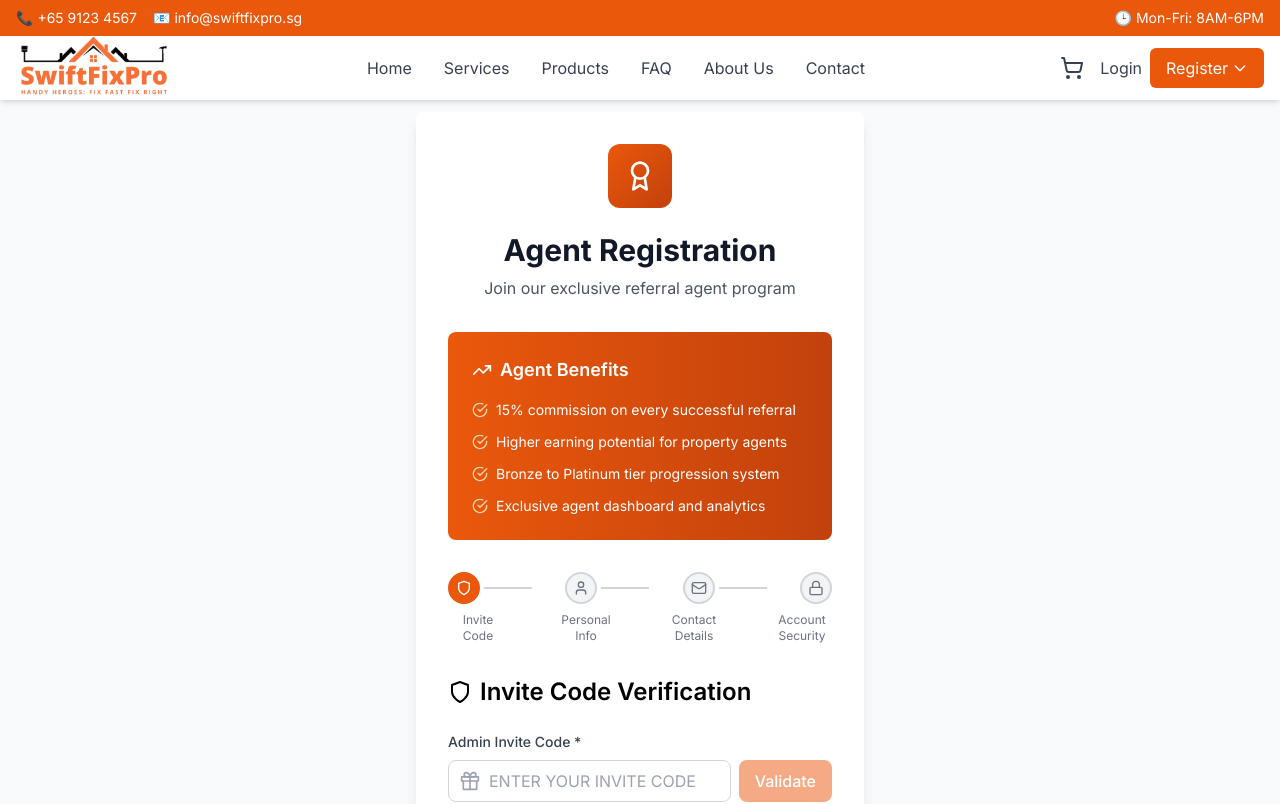
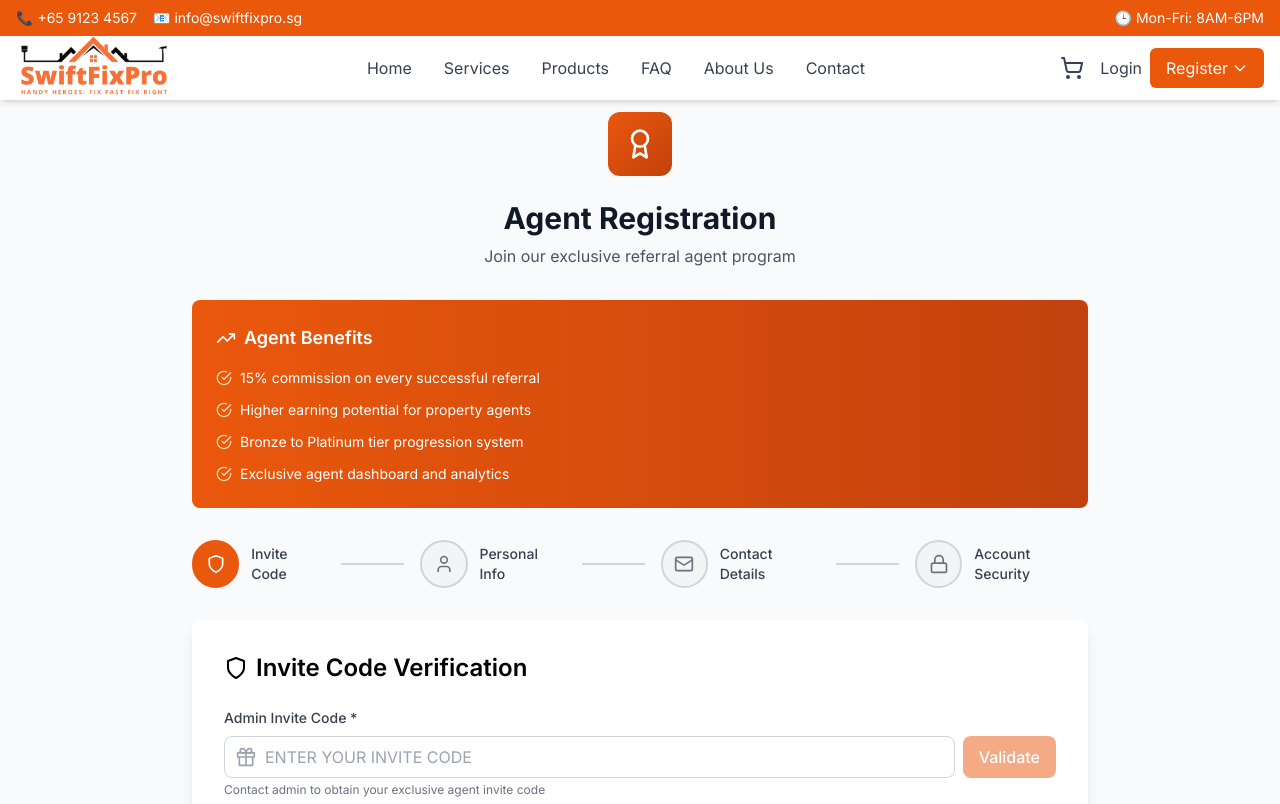
Before and after one commit to Le520407/swift-fix-pro, a React (Create React App) app: page /agent-register in a window 1280 px wide. Shown: the top 804 px of the page. Built offline with nearby package versions, Linux system fonts and the light colour scheme.

Commit message:
updated payment process

```diff
--- a/src/pages/auth/AgentRegisterPage.jsx
+++ b/src/pages/auth/AgentRegisterPage.jsx
@@ -3,7 +3,7 @@ import { useForm } from 'react-hook-form';
 import { Link, useNavigate } from 'react-router-dom';
 import { motion } from 'framer-motion';
 import { toast } from 'react-hot-toast';
-import { User, Mail, Phone, MapPin, Lock, Eye, EyeOff, Gift, CheckCircle, Shield, Award, TrendingUp } from 'lucide-react';
+import { User, Mail, Lock, Eye, EyeOff, Gift, CheckCircle, Shield, Award, TrendingUp } from 'lucide-react';
 import { api } from '../../services/api';
 
 const AgentRegisterPage = () => {
@@ -15,7 +15,7 @@ const AgentRegisterPage = () => {
   const [codeValidated, setCodeValidated] = useState(false);
 
   const navigate = useNavigate();
-  const { register, handleSubmit, formState: { errors }, trigger, getValues, watch, setValue } = useForm();
+  const { register, handleSubmit, formState: { errors }, trigger, watch, setValue } = useForm();
 
   const password = watch('password');
   const inviteCode = watch('inviteCode');
@@ -101,13 +101,13 @@ const AgentRegisterPage = () => {
   };
 
   return (
-    <div className="min-h-screen bg-gray-50 flex items-center justify-center py-12 px-4 sm:px-6 lg:px-8">
-      <div className="max-w-md w-full space-y-8">
+    <div className="min-h-screen bg-gray-50 py-12">
+      <div className="container mx-auto px-4">
         <motion.div
           initial={{ opacity: 0, y: 20 }}
           animate={{ opacity: 1, y: 0 }}
-          transition={{ duration: 0.5 }}
-          className="bg-white rounded-lg shadow-lg p-8"
+          transition={{ duration: 0.6 }}
+          className="max-w-4xl mx-auto"
         >
           {/* Header */}
           <div className="text-center mb-8">
@@ -151,31 +151,30 @@ const AgentRegisterPage = () => {
             <div className="flex items-center justify-between">
               {agentSteps.map((step, index) => (
                 <div key={step.number} className="flex items-center">
-                  <div className={`flex items-center justify-center w-8 h-8 rounded-full border-2 ${
+                  <div className="flex items-center">
+                    <div className={`flex items-center justify-center w-12 h-12 rounded-full border-2 ${
                       currentStep >= step.number
                         ? 'bg-orange-600 border-orange-600 text-white'
                         : 'bg-gray-100 border-gray-300 text-gray-500'
                     }`}>
-                    <step.icon size={16} />
+                      <step.icon size={20} />
+                    </div>
+                    <div className="ml-3 text-sm font-medium text-gray-700">
+                      {step.title}
+                    </div>
                   </div>
                   {index < agentSteps.length - 1 && (
-                    <div className={`w-12 h-0.5 mx-1 ${
+                    <div className={`w-16 h-0.5 mx-4 ${
                       currentStep > step.number ? 'bg-orange-600' : 'bg-gray-300'
                     }`}></div>
                   )}
                 </div>
               ))}
             </div>
-            <div className="flex justify-between mt-2">
-              {agentSteps.map((step) => (
-                <div key={step.number} className="text-xs text-gray-500 text-center" style={{ width: '60px' }}>
-                  {step.title}
-                </div>
-              ))}
-            </div>
           </div>
 
-          {/* Form */}
+          {/* Form Container */}
+          <div className="bg-white rounded-lg shadow-lg p-8">
             <form onSubmit={handleSubmit(onSubmit)} className="space-y-6">
               {/* Step 1: Invite Code Validation */}
               {currentStep === 1 && (
@@ -497,6 +496,7 @@ const AgentRegisterPage = () => {
                 </Link>
               </p>
             </div>
+          </div>
         </motion.div>
       </div>
     </div>
```
Lines whose indentation alone changed are shown as unchanged.
